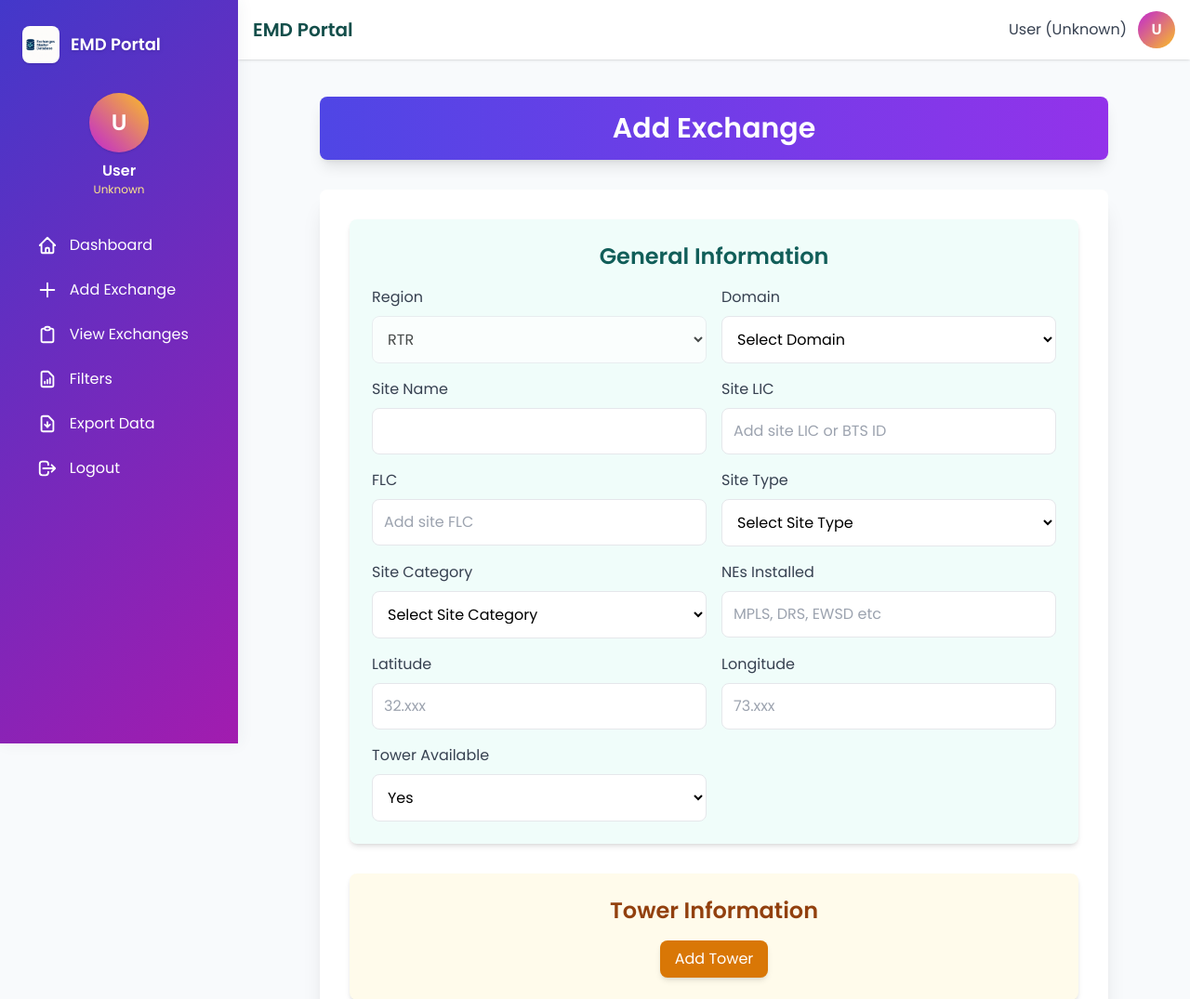
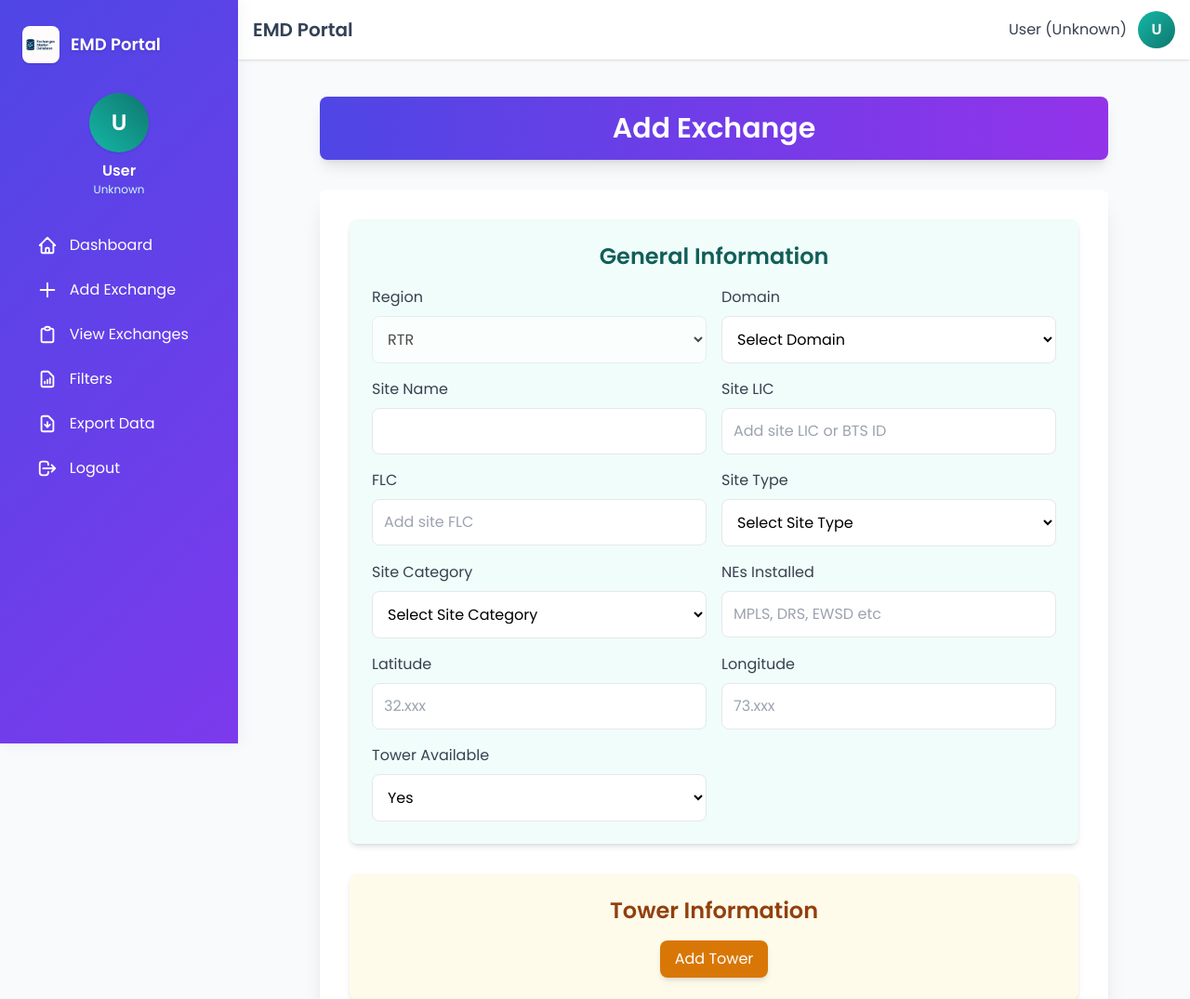
Before and after one commit to emdportal/emdportal, a Flask app: template templates/add.html in a window 1280 px wide. Shown: the top 1075 px of the page at 93% size. Run offline with Flask 3, Linux system fonts and the light colour scheme; the template is opened without the code that fills it, so the values that code supplies are empty; parts of the project's set-up code (start-up, migrations or seed data) failed here and were passed over; some libraries are stand-ins or nearby versions.

Commit message:
matches menu with our theme
Signed-off-by: itsXRP <itsxrproms@gmail.com>

```diff
--- a/templates/base.html
+++ b/templates/base.html
@@ -13,19 +13,17 @@
             background-color: #f8fafc;
         }
         .sidebar-bg {
-            background: linear-gradient(135deg, #4338ca 0%, #a21caf 100%);
-            /* indigo-700 to fuchsia-700 */
+            /* Indigo to purple (matches your View Exchanges header) */
+            background: linear-gradient(135deg, #4f46e5 0%, #7c3aed 100%);
             box-shadow: 2px 0 16px rgba(44, 62, 80, .06);
         }
         .sidebar-pill {
             transition: background 0.2s, color 0.2s;
-            color: #fff;
         }
         .sidebar-pill.active, .sidebar-pill:hover {
-            background: linear-gradient(90deg, #f59e42 0%, #f43f5e 100%);
-            /* amber-500 to rose-500 */
+            background: #14b8a6; /* teal-600 */
             color: #fff !important;
-            box-shadow: 0 4px 16px rgba(245, 158, 66, 0.12);
+            box-shadow: 0 4px 16px rgba(20, 184, 166, 0.11);
         }
         .sidebar-pill .icon {
             min-width: 22px;
@@ -45,10 +43,9 @@
         }
         @media (min-width: 1025px) {
             .main-content {
-                margin-left: 16rem; /* 64px * 4 = 256px (w-64) */
+                margin-left: 16rem;
             }
         }
-        /* Ensure mobile header title always centers */
         @media (max-width: 1024px) {
             .mobile-header-title {
                 position: absolute;
@@ -59,7 +56,7 @@
                 pointer-events: none;
                 font-weight: 700;
                 font-size: 1.25rem;
-                color: #312e81;
+                color: #334155;
                 z-index: 1;
             }
         }
@@ -75,11 +72,11 @@
             <span class="font-bold text-lg text-white drop-shadow">EMD Portal</span>
         </div>
         <div class="mb-8 flex flex-col items-center">
-            <div class="w-16 h-16 rounded-full bg-gradient-to-tr from-fuchsia-600 to-amber-400 flex items-center justify-center text-white text-2xl font-bold mb-2 shadow">
+            <div class="w-16 h-16 rounded-full bg-gradient-to-tr from-teal-500 to-teal-700 flex items-center justify-center text-white text-2xl font-bold mb-2 shadow">
                 {{ session.get('username', 'User')|first|upper }}
             </div>
             <div class="text-base text-white font-semibold">{{ session.get('username', 'User') }}</div>
-            <div class="text-xs text-amber-200">{{ session.get('region', 'Unknown') }}</div>
+            <div class="text-xs text-teal-100">{{ session.get('region', 'Unknown') }}</div>
         </div>
         <nav class="flex-1 flex flex-col gap-2">
             <a href="{{ url_for('index') }}" class="sidebar-pill flex items-center px-4 py-2 rounded-full {{ 'active' if request.path == url_for('index') else '' }}">
@@ -140,11 +137,11 @@
             <span class="font-bold text-lg text-white drop-shadow">EMD Portal</span>
         </div>
         <div class="mb-8 flex flex-col items-center">
-            <div class="w-16 h-16 rounded-full bg-gradient-to-tr from-fuchsia-600 to-amber-400 flex items-center justify-center text-white text-2xl font-bold mb-2 shadow">
+            <div class="w-16 h-16 rounded-full bg-gradient-to-tr from-teal-500 to-teal-700 flex items-center justify-center text-white text-2xl font-bold mb-2 shadow">
                 {{ session.get('username', 'User')|first|upper }}
             </div>
             <div class="text-base text-white font-semibold">{{ session.get('username', 'User') }}</div>
-            <div class="text-xs text-amber-200">{{ session.get('region', 'Unknown') }}</div>
+            <div class="text-xs text-teal-100">{{ session.get('region', 'Unknown') }}</div>
         </div>
         <nav class="flex-1 flex flex-col gap-2">
             <!-- repeat menu as above -->
@@ -208,13 +205,12 @@
                     <path stroke-linecap="round" stroke-linejoin="round" stroke-width="2" d="M4 6h16M4 12h16M4 18h16"/>
                 </svg>
             </button>
-            <span class="font-bold text-xl text-[#134e4a] hidden lg:block">EMD Portal</span>
+            <span class="font-bold text-xl text-[#334155] hidden lg:block">EMD Portal</span>
         </div>
-        <!-- Mobile: Center header title -->
         <span class="mobile-header-title lg:hidden">EMD Portal</span>
         <div class="flex items-center gap-3">
             <span class="hidden md:block text-gray-700 font-medium">{{ session.get('username', 'User') }} ({{ session.get('region', 'Unknown') }})</span>
-            <div class="w-10 h-10 rounded-full bg-gradient-to-br from-fuchsia-600 to-amber-400 flex items-center justify-center text-white font-bold cursor-pointer" onclick="window.location.href='{{ url_for('logout') }}'">
+            <div class="w-10 h-10 rounded-full bg-gradient-to-br from-teal-500 to-teal-700 flex items-center justify-center text-white font-bold cursor-pointer" onclick="window.location.href='{{ url_for('logout') }}'">
                 {{ session.get('username', 'User')|first|upper }}
             </div>
         </div>
@@ -242,6 +238,13 @@
         const sidebarBtn = document.getElementById('mobileSidebarBtn');
         const mobileSidebar = document.getElementById('mobileSidebar');
         const mobileSidebarOverlay = document.getElementById('mobileSidebarOverlay');
+        // Ensure sidebar is closed on load
+        if (mobileSidebar && !mobileSidebar.classList.contains('closed')) {
+            mobileSidebar.classList.add('closed');
+        }
+        if (mobileSidebarOverlay && !mobileSidebarOverlay.classList.contains('hidden')) {
+            mobileSidebarOverlay.classList.add('hidden');
+        }
         if (sidebarBtn) {
             sidebarBtn.addEventListener('click', () => {
                 mobileSidebar.classList.remove('closed');
```
